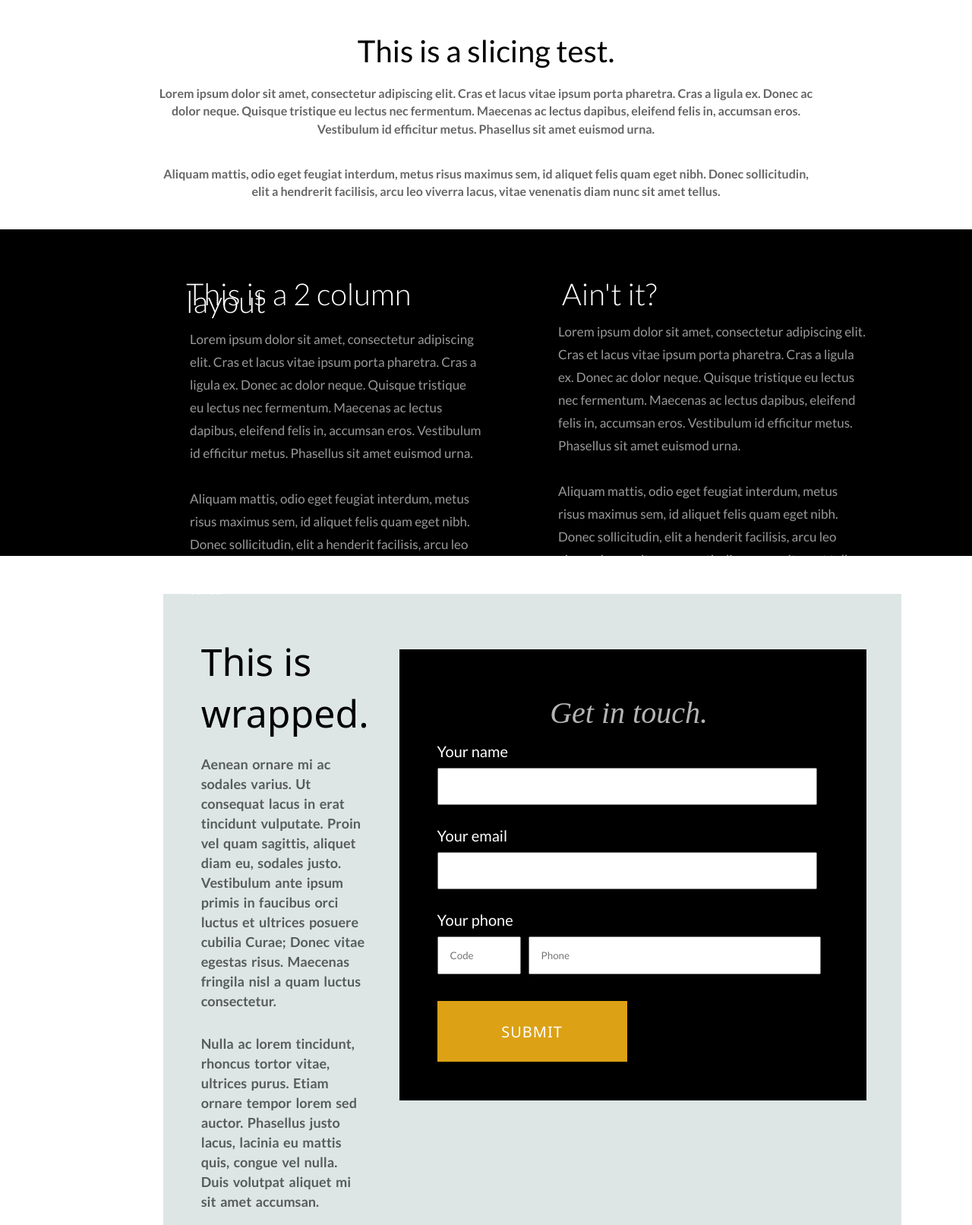
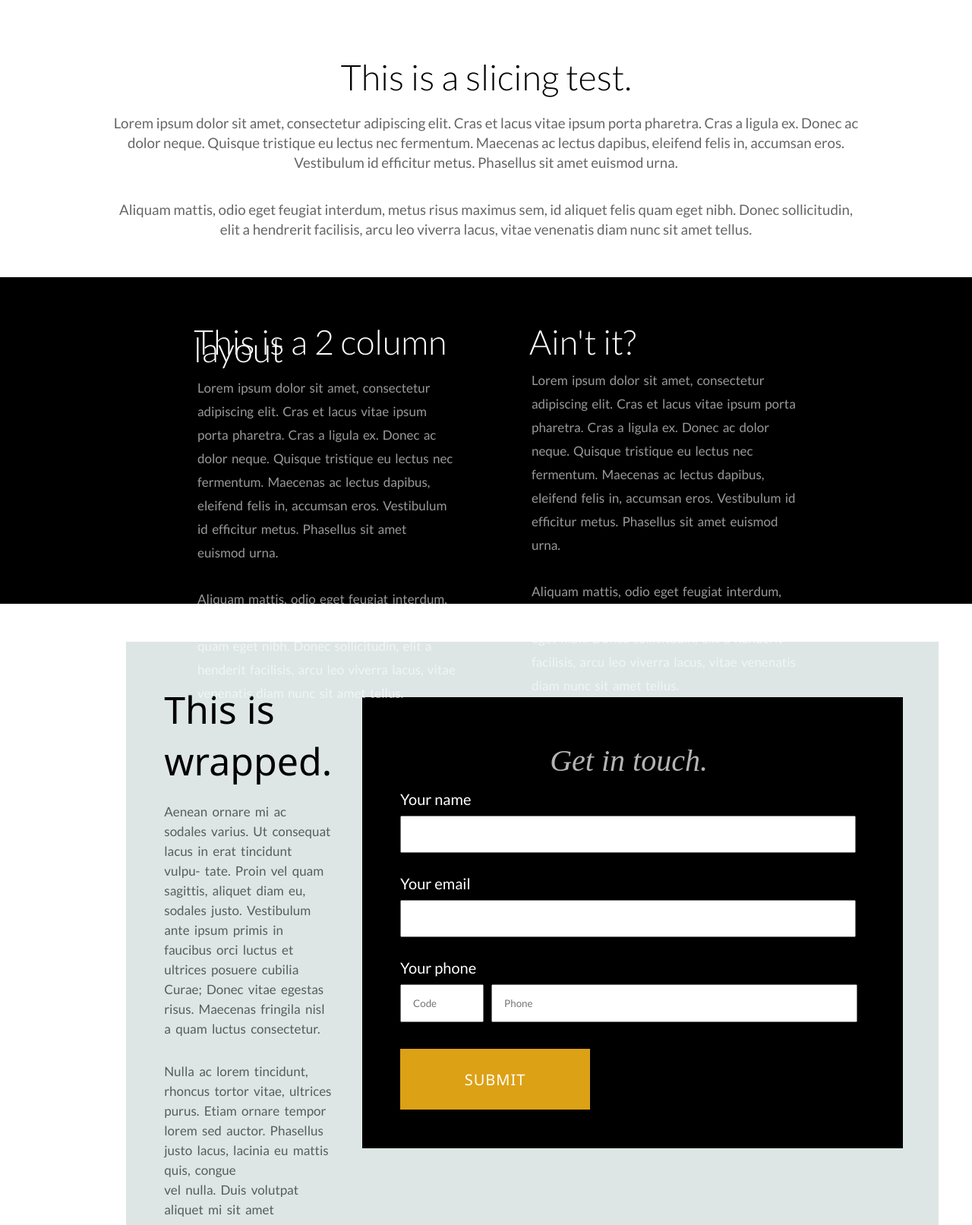
Before and after one commit to jrhfrncsk/jirahbearsite, a plain HTML site: page index.html in a window 1280 px wide. Shown: the part 965-2578 px from the top of the page at 76% size. Drawn offline with nearby package versions, Linux system fonts and the light colour scheme.

Commit message:
update columns and forms

```diff
--- a/index.html
+++ b/index.html
@@ -71,10 +71,11 @@
               <div class ="contacts">
                     <div class="first-container">
                         <h2>This is wrapped.</h2>
-                            <p>Aenean ornare mi ac sodales varius. Ut consequat lacus in erat tincidunt vulputate. Proin vel quam sagittis, aliquet diam eu, sodales justo. Vestibulum ante ipsum primis in faucibus orci luctus et ultrices posuere cubilia Curae; Donec vitae egestas risus. Maecenas fringila nisl a quam luctus consectetur.</p>
-                            <p>Nulla ac lorem tincidunt, rhoncus tortor vitae, ultrices purus. Etiam ornare tempor lorem sed auctor. Phasellus justo lacus, lacinia eu mattis quis, congue vel nulla. Duis volutpat aliquet mi sit amet accumsan.</p>
+                            <p>Aenean ornare mi ac sodales varius. Ut consequat lacus in erat tincidunt vulpu-
+                                tate. Proin vel quam sagittis, aliquet diam eu, sodales justo. Vestibulum ante ipsum primis in faucibus orci luctus et ultrices posuere cubilia Curae; Donec vitae egestas risus. Maecenas fringila nisl a quam luctus consectetur.</p>
+                            <p>Nulla ac lorem tincidunt, rhoncus tortor vitae, ultrices purus. Etiam ornare tempor lorem sed auctor. Phasellus justo lacus, lacinia eu mattis quis, congue<br> vel nulla. Duis volutpat aliquet mi sit amet accumsan.</p>
                             <p>Phasellus ut lacus mollis, efficitur purus sed, pharetra mauris. Donec id quam vitae nibh congue finibus. Sed diamdui, aliquam at pulvinar nec, porttitor at turpis.</p>
-                            <p>Donec arcu tellus, fringilla id purus ac, fermentum faucibus quam. Sed et urna mattis lorem sollicitudin scelerisque sit amet eu eros. Duis lobortis sapien sit amet ullamcorper congue. Nulla accumsan odio pellentesque arcu condimentum convallis. Sed dignissim tincidunt purus, ac condimentum quam.</p>
+                            <p>Donec arcu tellus, fringilla id purus ac, fermentum faucibus quam. Sed et urna mattis lorem sollicitudin scelerisque sit amet eu eros. Duis lobortis sapien sit amet ullamcorper congue. Nulla accumsan odio pellentesque arcu condimen-<br>tum convallis. Sed dignissim tincidunt purus, ac condimentum quam.</p>
                             <p>Integer ut nunc auctor quam porttitor varius in in sem. Pellentesque habitant morbi tristique senectus et netus et malesuada fames ac turpis egestas. Donec mi quam, volutpat ac varius vel, sodales ut libero. Orci varius natoque penatibus et magnis dis parturient montes, nascetur ridiculus mus. Nam ac dapibus diam, vel aliquet ex. Morbi tincidunt dictum bibendum.</p>
                     </div>
 
--- a/styles.css
+++ b/styles.css
@@ -45,6 +45,7 @@ header {
 nav {
     background-color: #111111;
     padding-top: 20px;
+    padding-bottom: 5px;
     display: flex;
     align-items: center;
     width: auto;
@@ -116,6 +117,11 @@ button {
     border-radius: none;
     cursor: pointer;
     transition: all 0.3s ease 0s;
+    font-weight: bold;
+}
+
+button:hover {
+    color: lightblue;
 }
 
 @media screen and (max-width: 1200px) and (min-width: 480px) {
@@ -125,8 +131,8 @@ button {
     }
 }
 
-button:hover {
-    background-color: white (0,136,169,0.8);
+.button:hover {
+    background-color: red (0,136,169,0.8);
 }
 
 .box {
@@ -191,26 +197,27 @@ button {
 }
 
 .container {
+    padding-top: 25px;
+    padding-bottom: 50px;
     align-items: center;
     background-color: white;
-    padding-bottom: 3%;
 }
 
 .container h2 {
     text-align: center;
     padding: 40px;
     padding-bottom: 20px;
-    font-size: 30pt;
+    font-size: 35pt;
     font-family: Lato, Helvetica, sans-serif;
-    font-weight: 400;
+    font-weight: 300;
 }
 
 .container p {
     font-family: 'Lato', sans-serif;
-    font-size: 12pt;
-    font-weight: bold;
+    font-size: 14pt;
+    font-weight: 400;
     text-align: center;
-    line-height: 10pt;
+    line-height: 12pt;
     padding: 5px 15px;
     color: black;
     width:auto;
@@ -221,8 +228,9 @@ button {
     display: flex;
     padding-top: 30px;
     padding-left: 100px;
-    padding-right: 100px;
-    margin-right: -10px;
+    padding-right: 200px;
+    margin-right: -40px;
+    margin-left: -70px;
     padding-bottom: 100px;
     background-color: black;
 }
@@ -230,8 +238,9 @@ button {
 .row .column-left {
     float: left;
     width: 100%;
-    padding-right: 10px;
-    padding-left: 200px;
+    margin-left: 130px;
+    padding-right: 20px;
+    padding-left: 150px;
     height: 300px;
     background-color: black;
     color: white;
@@ -240,7 +249,7 @@ button {
 .row .column-left h2 {
     color: white;
     text-align: left;
-    font-size: 40px;
+    font-size: 45px;
     font-weight: 300;
     line-height: 10px;
     padding-top: 50px;
@@ -257,14 +266,16 @@ button {
     font-family: Lato, Arial, Helvetica, sans-serif;
     font-weight: normal;
     font-size: 17px;
-    line-height: 30px;
+    word-spacing: 2px;
+    line-height: 31px;
 }
 
 .row .column-right {
     float: left;
     width: 100%;
-    padding-right: 10px;
-    padding-left: 200px;
+    margin-left: 40px;
+    padding-right: 20px;
+    padding-left: 150px;
     height: 300px;
     background-color: black;
     color: white;
@@ -273,12 +284,12 @@ button {
 .row .column-right h2 {
     color: white;
     text-align: left;
-    font-size: 40px;
+    font-size: 45px;
     font-weight: 300;
     line-height: 10px;
     padding-top: 50px;
     padding-left: 5px;
-    margin-left: -110px;
+    margin-left: -118px;
     font-family: Lato, Helvetica, sans-serif;
 }
 
@@ -291,7 +302,8 @@ button {
     font-family: Lato, Arial, Helvetica, sans-serif;
     font-weight: normal;
     font-size: 17px;
-    line-height: 30px;
+    word-spacing: 2px;
+    line-height: 31px;
 }
 
 
@@ -364,9 +376,9 @@ button {
     text-align: left;
     white-space: inherit;
     line-height: 26px;
-    font-size: 18px;
-    font-weight: 600;
-    word-spacing: 2px;
+    font-size: 17px;
+    font-weight: 500;
+    word-spacing: 3px;
     font-family: Lato, Arial, Helvetica, sans-serif;
 }
 
@@ -426,6 +438,7 @@ button {
     font-size: 35px;
     font-weight: 500;
 }
+
 .form-group {
     background-color: black;
     width: 85%;
@@ -443,13 +456,22 @@ button {
     align-items: left;
 }
 
+.contacts .second-container input {
+    width: 600px;
+    height: max-content;
+    padding: 15px 30px;
+    padding-left: 15px;
+    margin: 5px 0;
+    align-items: center;
+}
+
 .form-group .code input {
     width: 110px;
     font-family: Lato, Roboto, sans-serif;
 }
 
 .form-group .phone input {
-    width: 385px;
+    width: 482px;
     font-family: Lato, Roboto, sans-serif;
 }
 
```
